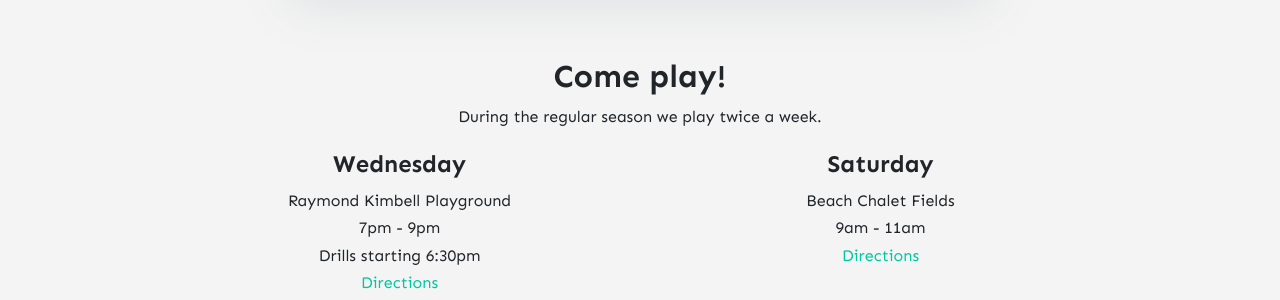
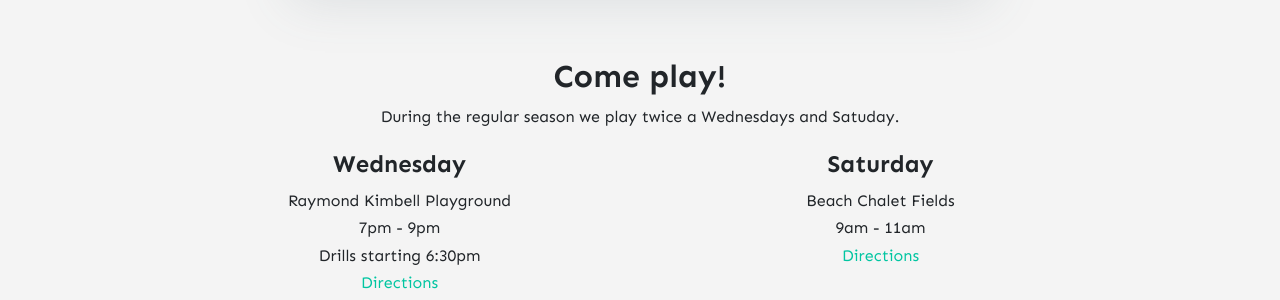
Before and after one commit to stackbit-projects/blue-triceratops-4f502, a Jekyll site: the page built from _pages/about.md, in a window 1280 px wide. Shown: the part 1097-1397 px from the top of the page. Built offline with Jekyll 4.4.1, drawn with Linux system fonts in a browser that asks for light colours; nearby versions of some CDN libraries; comment, search, counter and statistics services are not loaded.

Commit message:
home.html: changed

```diff
--- a/_layouts/home.html
+++ b/_layouts/home.html
@@ -21,7 +21,7 @@ permalink: "/home.html"
 <div class="section center">
     <div class="spacer-20">
         <h2 class="section-title">Come play!</h2>
-        <p>During the regular season we play twice a week. </p>
+        <p>During the regular season we play twice a Wednesdays and Satuday. </p>
     </div>
     <div class="column-group">
         <div class="two-column">
```
